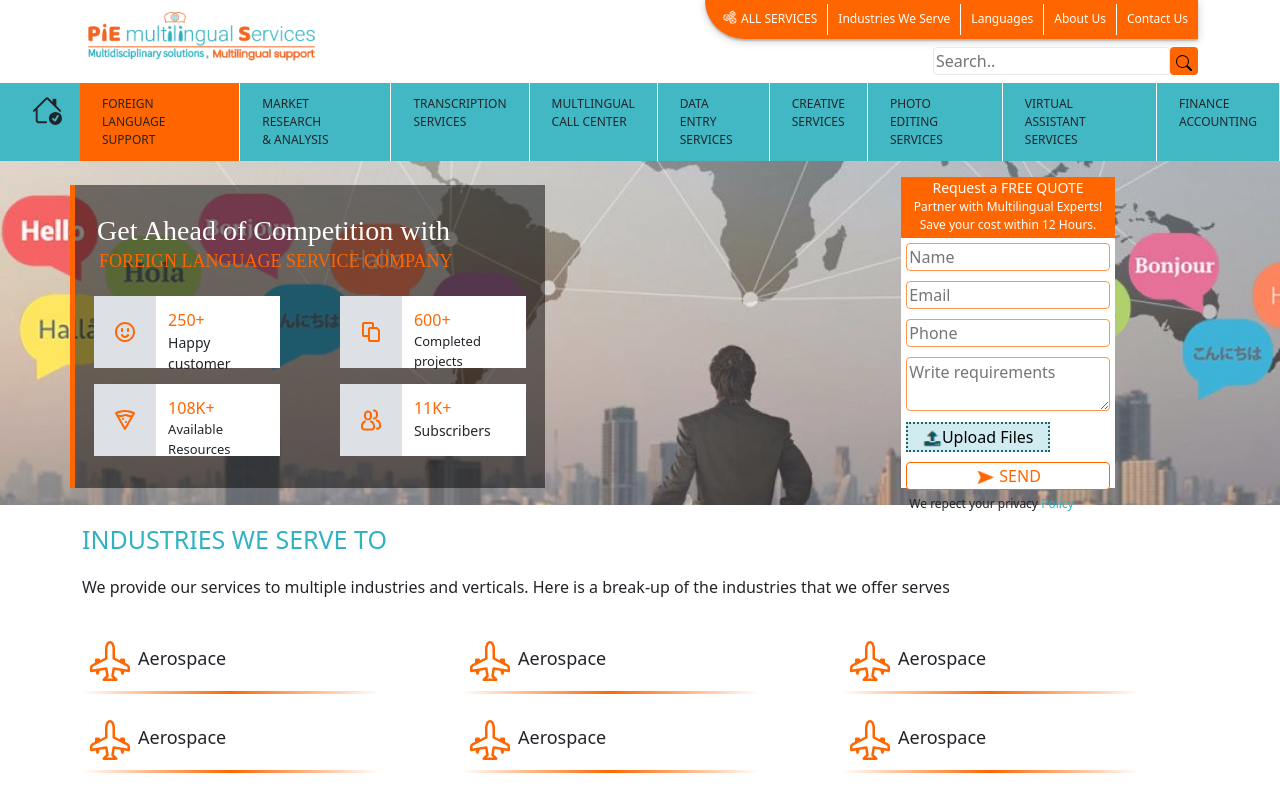
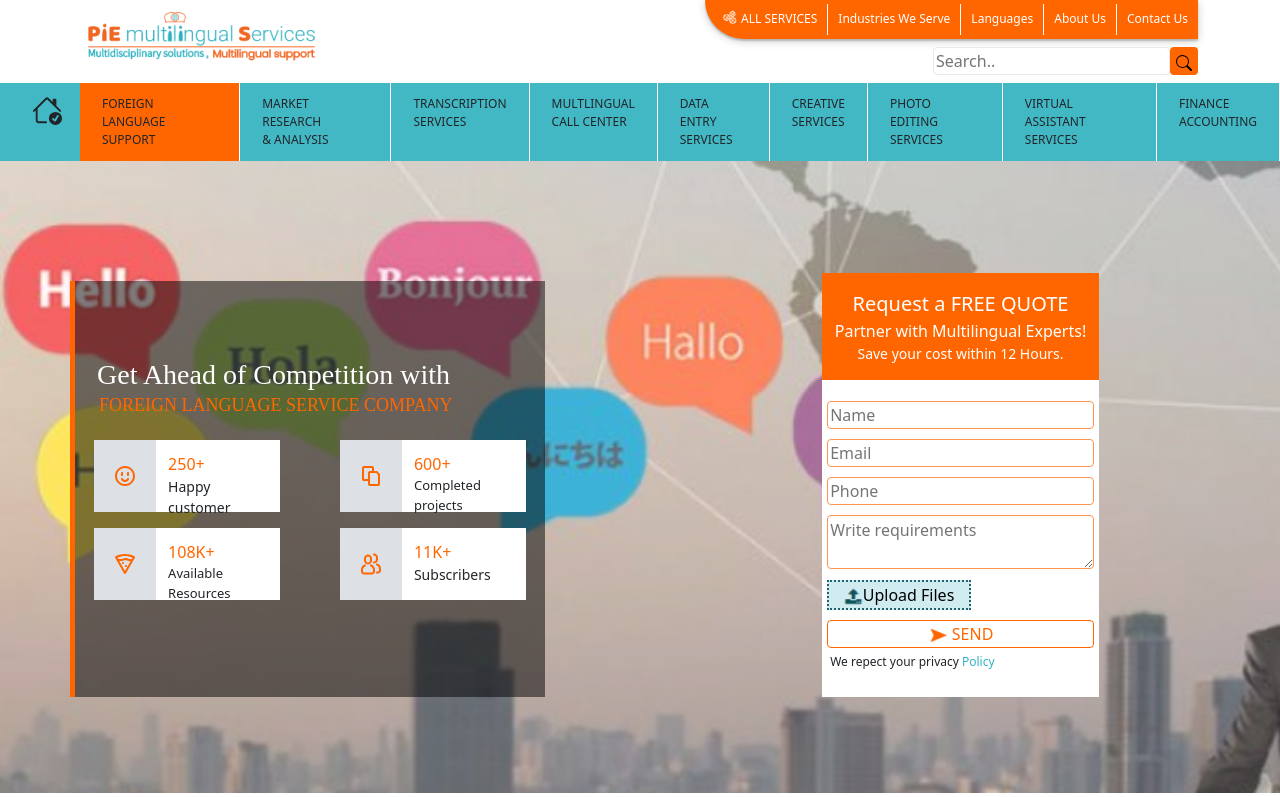
Before and after one commit to Danilo95415/multilingual-services, a Vue app: page / in a window 1280 px wide. Shown: the top 797 px of the page. Built offline with nearby package versions, Linux system fonts and the light colour scheme.

Commit message:
update banner-size

```diff
--- a/src/components/HelloWorld.vue
+++ b/src/components/HelloWorld.vue
@@ -61,12 +61,12 @@
             </ul>
       </div>
     </div>
-    <div class="section_2 container-fluid">
-      <div class="container">
+    <div class="section_2 py-5">
+      <div class="container my-5">
         <div class="row">
           <div class="box_1 col-md-5 p-0 mt-4 ">
             <div class="container light_item">
-              <div class="d-flex flex-column" style="margin-top: 20px;">
+              <div class="d-flex flex-column py-5" style="margin-top: 20px;">
                 <p class="get_ahead">Get Ahead of Competition with</p>
                 <p class="foreign">FOREIGN LANGUAGE SERVICE COMPANY</p>
                   <div class=" d-flex justify-content-center mt-1">
@@ -112,15 +112,15 @@
                 </div>
             </div>
           </div>
-          <div class="col-md-3" />
-          <div class=" col-md-4 mt-3 row" >
+          <div class="col-md-2" />
+          <div class=" col-md-5 mt-3 row" >
             <div class="col-md-8 mx-auto">
-              <div style="background-color: #FF6600;" class="pb-1">
-                <p class='text-center' style="margin-bottom: 0; font-size:14px; font-weight:500;color:#fff">Request a FREE QUOTE</p>
-                <p class='text-center' style="margin-bottom: 0; font-size:12px;font-weight:300;color:#fff">Partner with Multilingual Experts!</p>
-                <p class='text-center' style="margin-bottom: 0;font-size:12px;font-weight:300;color:#fff">Save your cost within 12 Hours.</p>
+              <div style="background-color: #FF6600;" class="py-3">
+                <p class='text-center' style="margin-bottom: 0; font-size:20px; font-weight:500;color:#fff">Request a FREE QUOTE</p>
+                <p class='text-center' style="margin-bottom: 0; font-size:16px;font-weight:300;color:#fff">Partner with Multilingual Experts!</p>
+                <p class='text-center' style="margin-bottom: 0;font-size:14px;font-weight:300;color:#fff">Save your cost within 12 Hours.</p>
               </div>
-              <div class="contact_us d-flex flex-column">
+              <div class="contact_us d-flex flex-column py-3">
                 <div class="input_item">
                   <input type="text" name="name" id="name" placeholder="Name">
                 </div>
@@ -139,7 +139,7 @@
                 <div class="send_button">
                   <button ><img src="images/arrow.png" />&nbsp;SEND</button>
                 </div>
-                <p style="margin-bottom: 0;font-size:12px;font-weight:300; padding:0 0 0 8px;">We repect your privacy <span style="color:#32B2C1">Policy</span></p>
+                <p style="margin-bottom: 0;font-size:12px;font-weight:300; padding:0 0 10px 8px;">We repect your privacy <span style="color:#32B2C1">Policy</span></p>
               </div>
             </div>
           </div>
--- a/src/components/style.css
+++ b/src/components/style.css
@@ -51,8 +51,9 @@ body {
 
 
 .section_2 {
-    height: 344px;
+    /* height: 375px; */
     background-image: url('../../public/images/background.png');
+    background-size: cover;
 }
 
 .box_1 {
@@ -96,7 +97,7 @@ body {
 
 .contact_us {
     background-color: #fff;
-    height: 250px;
+    /* height: 250px; */
 }
 .input_item {
     padding: 5px;
```
